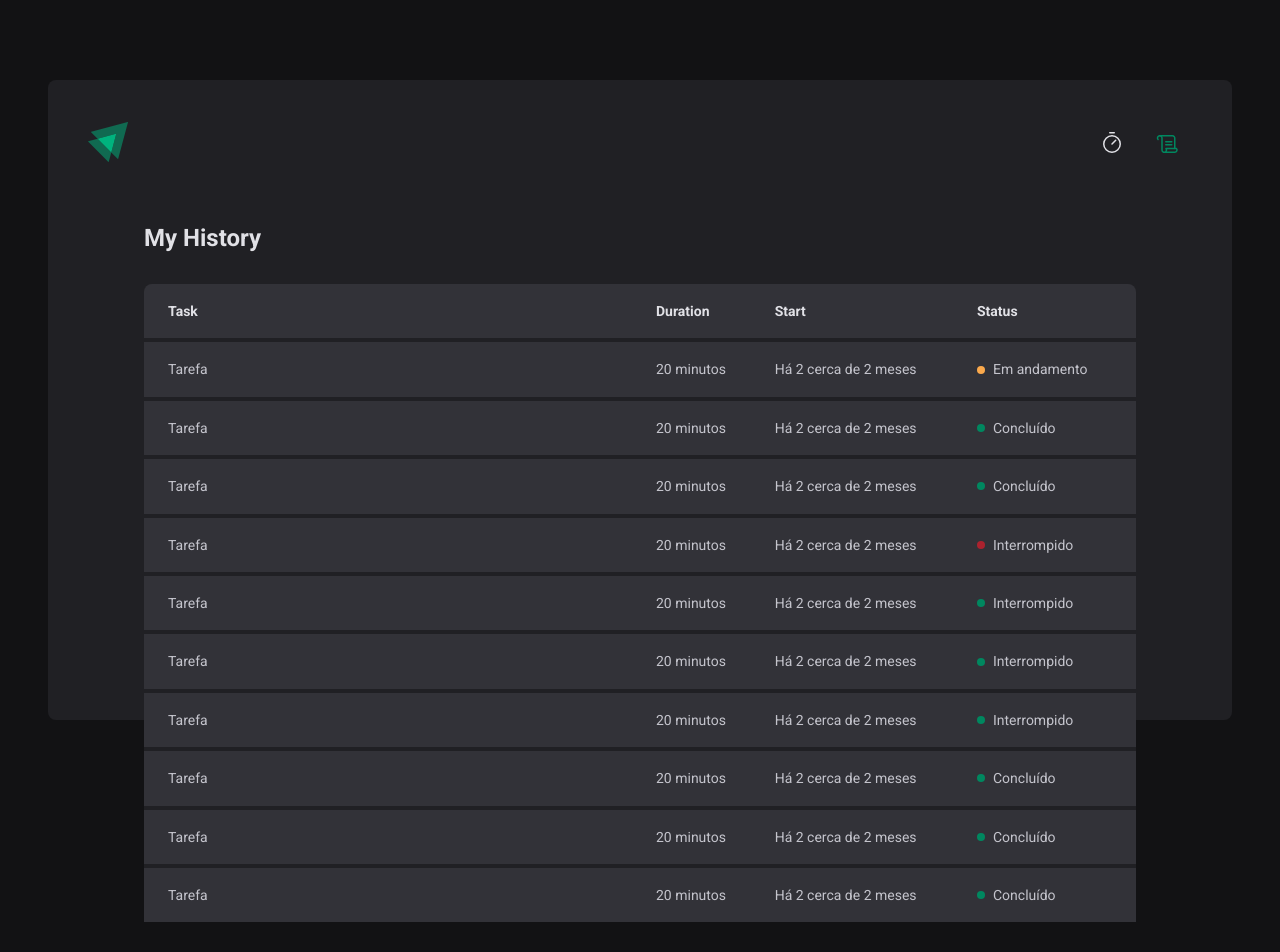
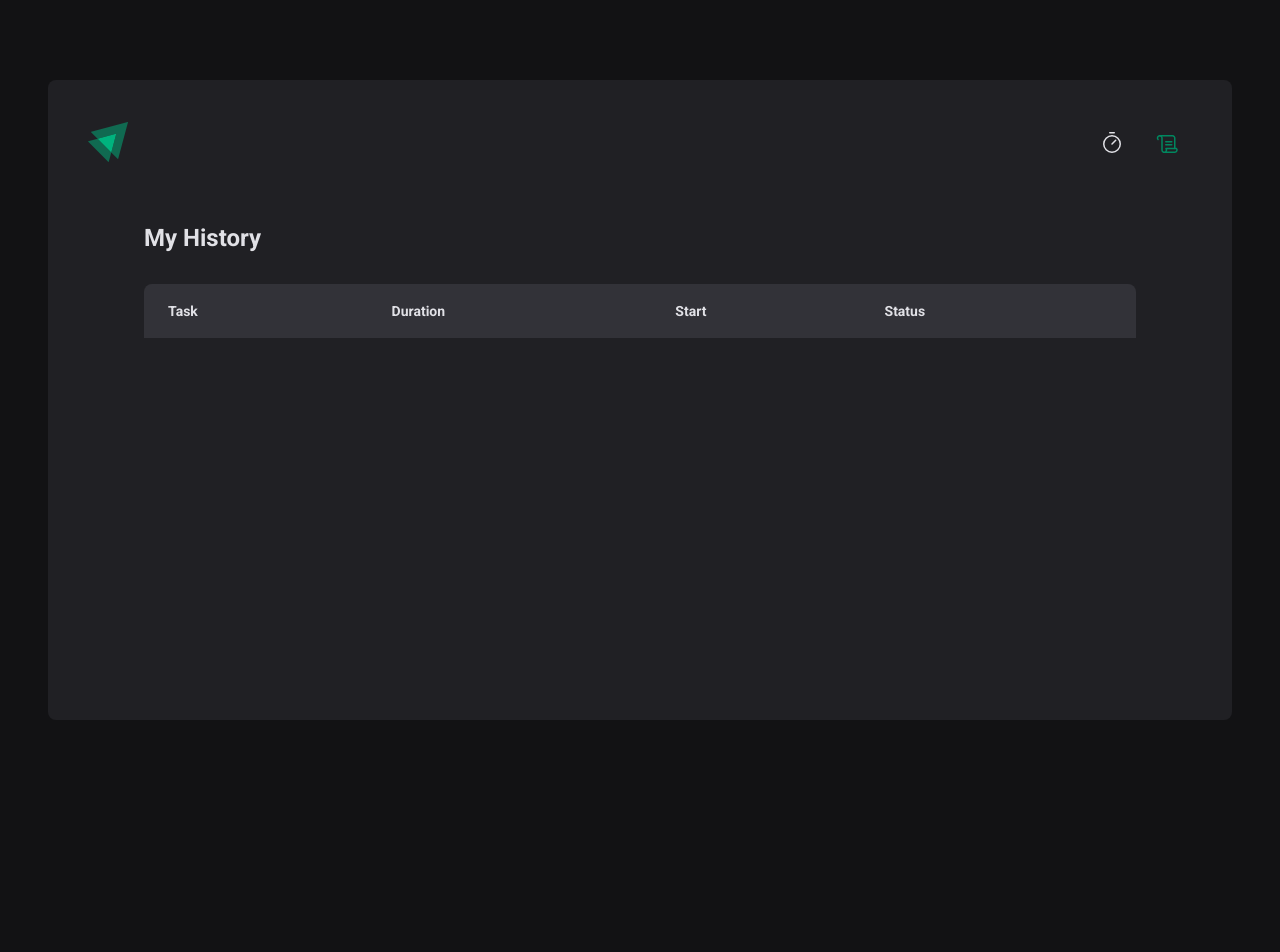
Before and after one commit to Sn0wye/pomodoro-timer, a React (Vite) app: page /history in a window 1280 px wide. Shown: the top 952 px of the page. After the commit the page ends 800 px from the top, so only its background shows below. Built offline with nearby package versions, Linux system fonts and the light colour scheme.

Commit message:
feat: map over the cycles history and show

```diff
--- a/src/pages/History/index.tsx
+++ b/src/pages/History/index.tsx
@@ -1,6 +1,9 @@
+import { formatDistanceToNow } from 'date-fns';
+import { useCycles } from '../../hooks/useCycles';
 import { HistoryContainer, HistoryList, Status } from './styles';
 
 export const History = () => {
+  const { cycles } = useCycles();
   return (
     <HistoryContainer>
       <h1>My History</h1>
@@ -16,86 +19,28 @@
           </thead>
 
           <tbody>
-            <tr>
-              <td>Tarefa</td>
-              <td>20 minutos</td>
-              <td>Há 2 cerca de 2 meses</td>
-              <td>
-                <Status statusColor='yellow'>Em andamento</Status>
-              </td>
-            </tr>
-            <tr>
-              <td>Tarefa</td>
-              <td>20 minutos</td>
-              <td>Há 2 cerca de 2 meses</td>
-              <td>
-                <Status statusColor='green'>Concluído</Status>
-              </td>
-            </tr>
-            <tr>
-              <td>Tarefa</td>
-              <td>20 minutos</td>
-              <td>Há 2 cerca de 2 meses</td>
-              <td>
-                <Status statusColor='green'>Concluído</Status>
-              </td>
-            </tr>
-            <tr>
-              <td>Tarefa</td>
-              <td>20 minutos</td>
-              <td>Há 2 cerca de 2 meses</td>
-              <td>
-                <Status statusColor='red'>Interrompido</Status>
-              </td>
-            </tr>
-            <tr>
-              <td>Tarefa</td>
-              <td>20 minutos</td>
-              <td>Há 2 cerca de 2 meses</td>
-              <td>
-                <Status statusColor='green'>Interrompido</Status>
-              </td>
-            </tr>
-            <tr>
-              <td>Tarefa</td>
-              <td>20 minutos</td>
-              <td>Há 2 cerca de 2 meses</td>
-              <td>
-                <Status statusColor='green'>Interrompido</Status>
-              </td>
-            </tr>
-            <tr>
-              <td>Tarefa</td>
-              <td>20 minutos</td>
-              <td>Há 2 cerca de 2 meses</td>
-              <td>
-                <Status statusColor='green'>Interrompido</Status>
-              </td>
-            </tr>
-            <tr>
-              <td>Tarefa</td>
-              <td>20 minutos</td>
-              <td>Há 2 cerca de 2 meses</td>
-              <td>
-                <Status statusColor='green'>Concluído</Status>
-              </td>
-            </tr>
-            <tr>
-              <td>Tarefa</td>
-              <td>20 minutos</td>
-              <td>Há 2 cerca de 2 meses</td>
-              <td>
-                <Status statusColor='green'>Concluído</Status>
-              </td>
-            </tr>
-            <tr>
-              <td>Tarefa</td>
-              <td>20 minutos</td>
-              <td>Há 2 cerca de 2 meses</td>
-              <td>
-                <Status statusColor='green'>Concluído</Status>
-              </td>
-            </tr>
+            {cycles.map((cycle) => (
+              <tr key={cycle.id}>
+                <td>{cycle.task}</td>
+                <td>{cycle.minutesAmount} minutos</td>
+                <td>
+                  {formatDistanceToNow(cycle.startDate, {
+                    addSuffix: true,
+                  })}
+                </td>
+                <td>
+                  {cycle.finishedDate && (
+                    <Status statusColor='green'>Done</Status>
+                  )}
+                  {cycle.interruptedDate && (
+                    <Status statusColor='red'>Interrupted</Status>
+                  )}
+                  {!cycle.finishedDate && !cycle.interruptedDate && (
+                    <Status statusColor='yellow'>In Progress</Status>
+                  )}
+                </td>
+              </tr>
+            ))}
           </tbody>
         </table>
       </HistoryList>
```
